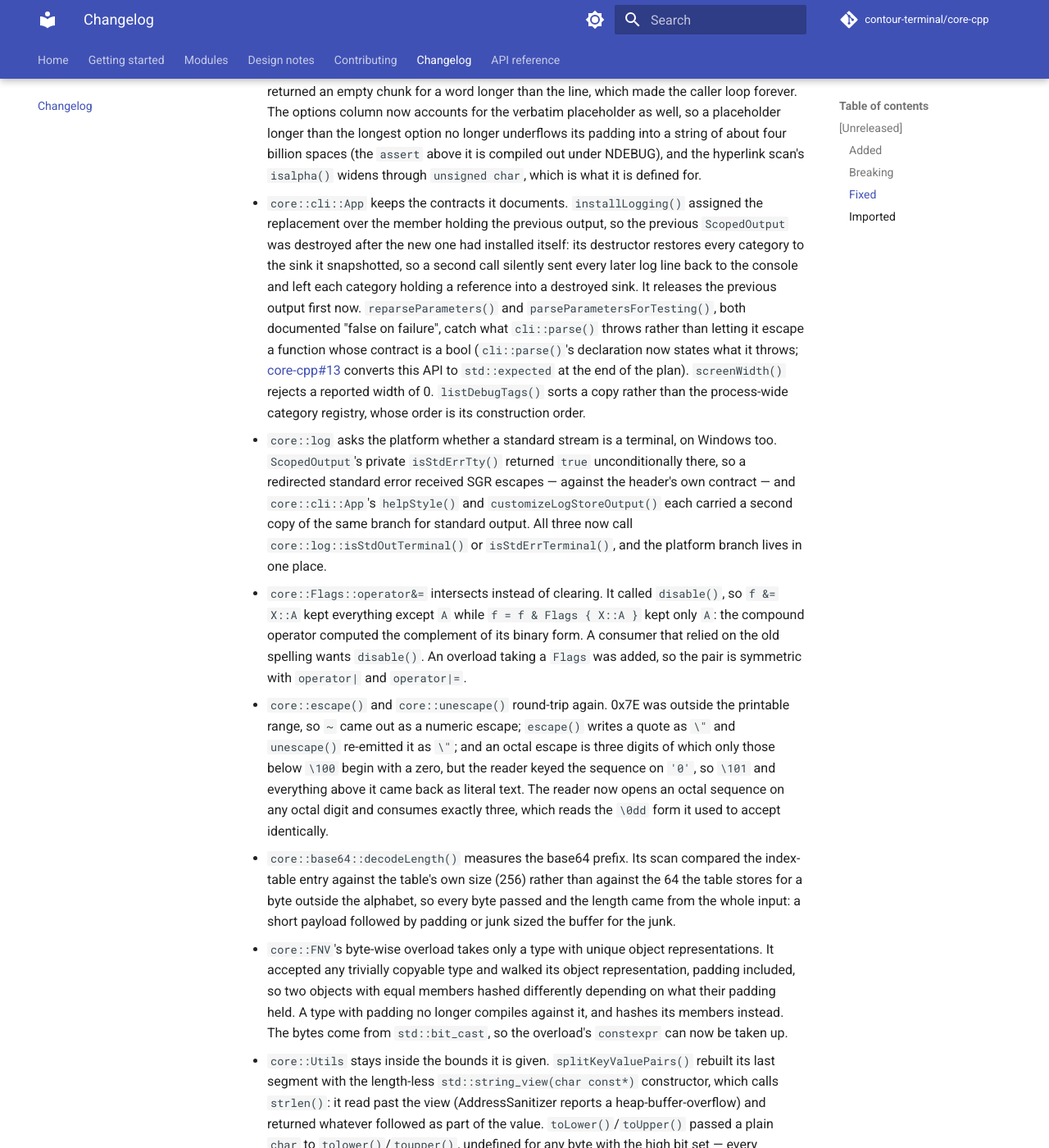
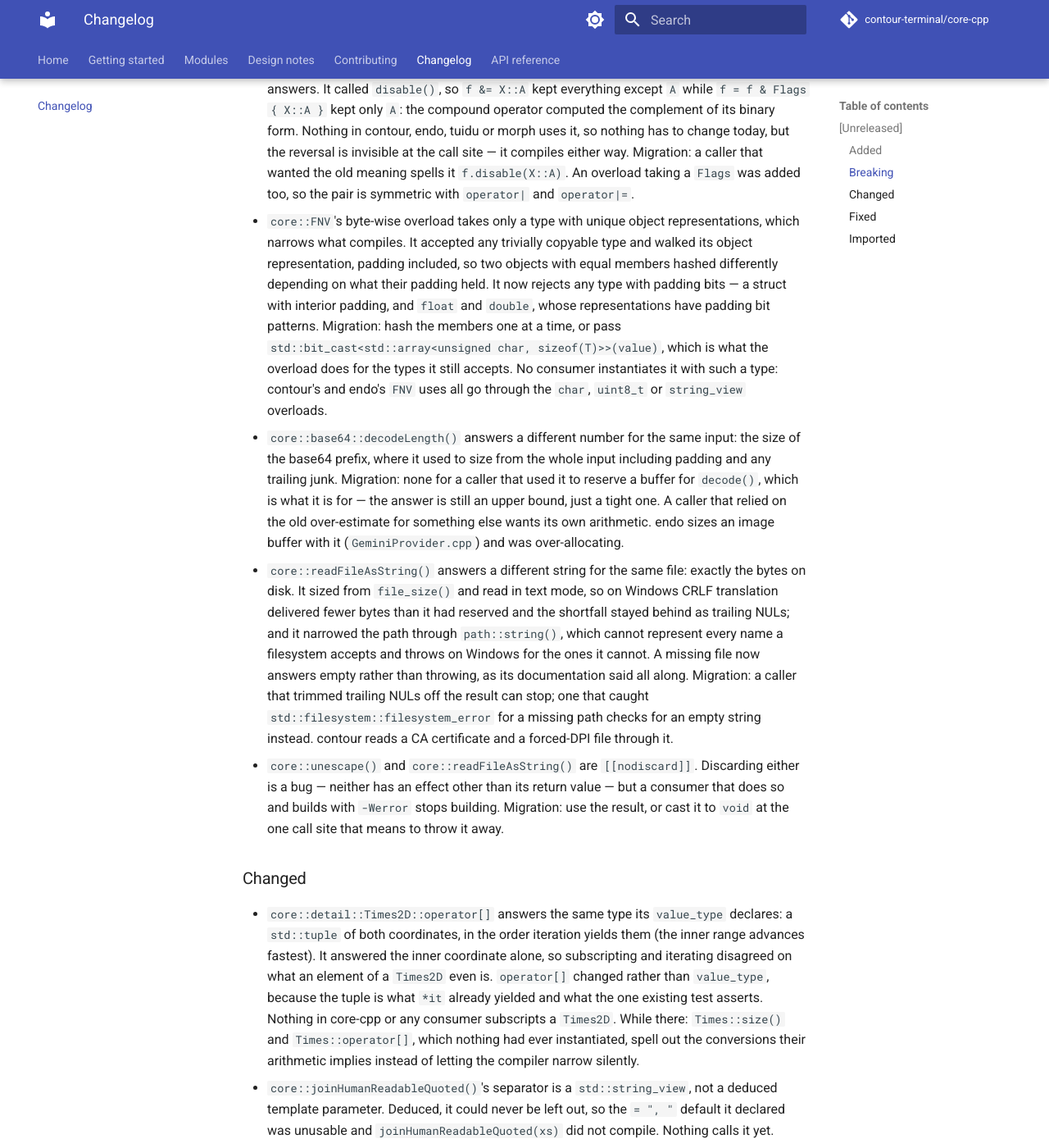
Before and after one commit to contour-terminal/core-cpp, an MkDocs documentation site: the page built from docs/changelog.md, in a window 1280 px wide and 1400 px high, scrolled down 7238 px. Shown: the whole window at 82% size. Built offline with MkDocs 1.6.1 and Material for MkDocs 9.7.7, drawn with Linux system fonts in a browser that asks for light colours; comment, search, counter and statistics services are not loaded; some of the changed text lies outside the part shown.

Commit message:
docs: the changelog separates this round's breaking changes from its fixes
Five of the gate's fixes change what a consumer sees, and the rule in
.agent/rules/library-hygiene.md puts those under Breaking with a
migration note, not under Fixed: Flags::operator&='s silent reversal,
FNV's narrowed constraint (which now also rejects float and double),
decodeLength()'s and readFileAsString()'s changed answers, and the new
[[nodiscard]] on unescape() and readFileAsString(), which stops a
consumer building with -Werror. The prose existed; only its placement
was wrong.

A Changed section records the two API items ruled on separately:
Times2D::operator[] and joinHumanReadableQuoted()'s separator.

Also recorded: that unescape() now reads a backslash before 1..7 as the
start of an octal run rather than as two literal characters, and that
installLogging() leaves logging on the console when a replacement
destination fails to open.

escape() gained the Doxygen it should have had when its behaviour
changed, and Base64's LastDigitIndex comment describes the constant it
is rather than the sentinel one past it.

Signed-off-by: Christian Parpart <christian@parpart.family>

```diff
--- a/CHANGELOG.md
+++ b/CHANGELOG.md
@@ -231,6 +231,15 @@ workflow refuses one without a section here.
   published platform per row rather than stopping at whichever host actually runs the check.
   `cmake/FetchTransferBound.cmake` compared identical at the same commit; no change there.
 
+- `core::platform::NativeFileSystem` takes its rename primitive at construction:
+  `RenameFunction`, `nativeRename()` and a constructor defaulting to it, so `instance()` and every
+  existing caller are unchanged. It is the one filesystem call the class takes rather than makes,
+  and it is injected because `rename()`'s two-hop lettercase retry only runs on a volume that
+  refuses a case-only rename outright -- which ext4, APFS, NTFS and UFS all do natively, so the
+  retry was unreachable from any test. It moves a consumer's entry through a temporary name and
+  can leave it there when both the second hop and the rollback fail, which is not behaviour that
+  may ship untested (controller ruling R53).
+
 ### Breaking
 
 - `core::platform::FileSystem::openWrite()` takes a `core::platform::WriteMode` and `copyFile()` a
@@ -248,6 +257,56 @@ workflow refuses one without a section here.
   alongside its neighbours `InMemoryFileSystem` and `MockFileInfoProvider`; it used to open
   `core::platform`. Migration: spell it `core::platform::testing::TestEnvironmentProvider`.
 
+- `core::Flags::operator&=` intersects instead of clearing, which silently reverses what it
+  answers. It called `disable()`, so `f &= X::A` kept everything except `A` while
+  `f = f & Flags { X::A }` kept only `A`: the compound operator computed the complement of its
+  binary form. Nothing in contour, endo, tuidu or morph uses it, so nothing has to change today,
+  but the reversal is invisible at the call site — it compiles either way. Migration: a caller
+  that wanted the old meaning spells it `f.disable(X::A)`. An overload taking a `Flags` was added
+  too, so the pair is symmetric with `operator|` and `operator|=`.
+- `core::FNV`'s byte-wise overload takes only a type with unique object representations, which
+  narrows what compiles. It accepted any trivially copyable type and walked its object
+  representation, padding included, so two objects with equal members hashed differently
+  depending on what their padding held. It now rejects any type with padding bits — a struct with
+  interior padding, and `float` and `double`, whose representations have padding bit patterns.
+  Migration: hash the members one at a time, or pass
+  `std::bit_cast<std::array<unsigned char, sizeof(T)>>(value)`, which is what the overload does
+  for the types it still accepts. No consumer instantiates it with such a type: contour's and
+  endo's `FNV` uses all go through the `char`, `uint8_t` or `string_view` overloads.
+- `core::base64::decodeLength()` answers a different number for the same input: the size of the
+  base64 prefix, where it used to size from the whole input including padding and any trailing
+  junk. Migration: none for a caller that used it to reserve a buffer for `decode()`, which is
+  what it is for — the answer is still an upper bound, just a tight one. A caller that relied on
+  the old over-estimate for something else wants its own arithmetic. endo sizes an image buffer
+  with it (`GeminiProvider.cpp`) and was over-allocating.
+- `core::readFileAsString()` answers a different string for the same file: exactly the bytes on
+  disk. It sized from `file_size()` and read in text mode, so on Windows CRLF translation
+  delivered fewer bytes than it had reserved and the shortfall stayed behind as trailing NULs;
+  and it narrowed the path through `path::string()`, which cannot represent every name a
+  filesystem accepts and throws on Windows for the ones it cannot. A missing file now answers
+  empty rather than throwing, as its documentation said all along. Migration: a caller that
+  trimmed trailing NULs off the result can stop; one that caught `std::filesystem::filesystem_error`
+  for a missing path checks for an empty string instead. contour reads a CA certificate and a
+  forced-DPI file through it.
+- `core::unescape()` and `core::readFileAsString()` are `[[nodiscard]]`. Discarding either is a
+  bug — neither has an effect other than its return value — but a consumer that does so and
+  builds with `-Werror` stops building. Migration: use the result, or cast it to `void` at the
+  one call site that means to throw it away.
+
+### Changed
+
+- `core::detail::Times2D::operator[]` answers the same type its `value_type` declares: a
+  `std::tuple` of both coordinates, in the order iteration yields them (the inner range advances
+  fastest). It answered the inner coordinate alone, so subscripting and iterating disagreed on
+  what an element of a `Times2D` even is. `operator[]` changed rather than `value_type`, because
+  the tuple is what `*it` already yielded and what the one existing test asserts. Nothing in
+  core-cpp or any consumer subscripts a `Times2D`. While there: `Times::size()` and
+  `Times::operator[]`, which nothing had ever instantiated, spell out the conversions their
+  arithmetic implies instead of letting the compiler narrow silently.
+- `core::joinHumanReadableQuoted()`'s separator is a `std::string_view`, not a deduced template
+  parameter. Deduced, it could never be left out, so the `= ", "` default it declared was
+  unusable and `joinHumanReadableQuoted(xs)` did not compile. Nothing calls it yet.
+
 ### Fixed
 
 - `core::cli`'s `--help` no longer reads past the text it is laying out. `wordWrapped()` computed
@@ -261,13 +320,18 @@ workflow refuses one without a section here.
   for the verbatim placeholder as well, so a placeholder longer than the longest option no longer
   underflows its padding into a string of about four billion spaces (the `assert` above it is
   compiled out under NDEBUG), and the hyperlink scan's `isalpha()` widens through `unsigned char`,
-  which is what it is defined for.
+  which is what it is defined for. The wrapper also advances its index by what a chunk consumed
+  rather than by what it emitted: the two differ whenever a chunk is trimmed, and a space before
+  a line feed left the trimmed space in front of the index for a skip loop that skips line feeds
+  and not spaces, so the same empty chunk came back for ever and `--help` never returned.
 - `core::cli::App` keeps the contracts it documents. `installLogging()` assigned the replacement
   over the member holding the previous output, so the previous `ScopedOutput` was destroyed after
   the new one had installed itself: its destructor restores every category to the sink it
   snapshotted, so a second call silently sent every later log line back to the console and left
   each category holding a reference into a destroyed sink. It releases the previous output first
-  now. `reparseParameters()` and `parseParametersForTesting()`, both documented "false on
+  now — which means a destination that then fails to open leaves logging on the console rather
+  than on whatever was installed before; the caller is told, and has nothing to fall back to
+  either way. `reparseParameters()` and `parseParametersForTesting()`, both documented "false on
   failure", catch what `cli::parse()` throws rather than letting it escape a function whose
   contract is a bool (`cli::parse()`'s declaration now states what it throws;
   [core-cpp#13](https://github.com/contour-terminal/core-cpp/issues/13) converts this API to
@@ -279,36 +343,35 @@ workflow refuses one without a section here.
   standard error received SGR escapes — against the header's own contract — and
   `core::cli::App`'s `helpStyle()` and `customizeLogStoreOutput()` each carried a second copy of
   the same branch for standard output. All three now call `core::log::isStdOutTerminal()` or
-  `isStdErrTerminal()`, and the platform branch lives in one place.
-- `core::Flags::operator&=` intersects instead of clearing. It called `disable()`, so `f &= X::A`
-  kept everything except `A` while `f = f & Flags { X::A }` kept only `A`: the compound operator
-  computed the complement of its binary form. A consumer that relied on the old spelling wants
-  `disable()`. An overload taking a `Flags` was added, so the pair is symmetric with `operator|`
-  and `operator|=`.
+  `isStdErrTerminal()`, which `core::log` implements once per platform in
+  `src/core/log/posix/TerminalQuery.cpp` and `src/core/log/windows/TerminalQuery.cpp` — an
+  operating-system difference is an implementation, never an `#ifdef` inside the decision
+  (`.agent/rules/platform.md`).
 - `core::escape()` and `core::unescape()` round-trip again. 0x7E was outside the printable range,
   so `~` came out as a numeric escape; `escape()` writes a quote as `\"` and `unescape()`
   re-emitted it as `\"`; and an octal escape is three digits of which only those below `\100`
   begin with a zero, but the reader keyed the sequence on `'0'`, so `\101` and everything above it
   came back as literal text. The reader now opens an octal sequence on any octal digit and
-  consumes exactly three, which reads the `\0dd` form it used to accept identically.
-- `core::base64::decodeLength()` measures the base64 prefix. Its scan compared the index-table
-  entry against the table's own size (256) rather than against the 64 the table stores for a byte
-  outside the alphabet, so every byte passed and the length came from the whole input: a short
-  payload followed by padding or junk sized the buffer for the junk.
-- `core::FNV`'s byte-wise overload takes only a type with unique object representations. It
-  accepted any trivially copyable type and walked its object representation, padding included, so
-  two objects with equal members hashed differently depending on what their padding held. A type
-  with padding no longer compiles against it, and hashes its members instead. The bytes come from
-  `std::bit_cast`, so the overload's `constexpr` can now be taken up.
+  consumes exactly three, which reads the `\0dd` form it used to accept identically (a
+  leading zero is octal-neutral). One reading did change: `\1` through `\7` used to come back as
+  the two literal characters and now open a three-digit octal run. That is correct for anything
+  `escape()` produced, which is what `unescape()` is for; hand-written or third-party escaped text
+  that meant a literal backslash before a digit has to spell the backslash `\\`.
+- `core::FNV`'s byte-wise overload reads the bytes with `std::bit_cast` rather than a
+  `reinterpret_cast` through the object representation, which no constant evaluation may do — so
+  the `constexpr` on the overload can now be taken up. (What it accepts narrowed too; see
+  **Breaking**.)
+- `core::base64::decode()`'s index lambda captures its 256-byte table by reference; by value it
+  copied the whole table on every call.
 - `core::Utils` stays inside the bounds it is given. `splitKeyValuePairs()` rebuilt its last
   segment with the length-less `std::string_view(char const*)` constructor, which calls `strlen()`:
   it read past the view (AddressSanitizer reports a heap-buffer-overflow) and returned whatever
   followed as part of the value. `toLower()`/`toUpper()` passed a plain `char` to
   `tolower()`/`toupper()`, undefined for any byte with the high bit set — every continuation byte
-  of a UTF-8 sequence, and `cli::about::registerProjects()` sorts project titles through them.
-  `readFileAsString()` sized from `file_size()` and read in text mode, so Windows' CRLF
-  translation left the shortfall behind as trailing NULs, and it narrowed the path through
-  `path::string()`, which cannot represent every name. `eachElement()`'s end iterator was
+  of a UTF-8 sequence, and `cli::about::registerProjects()` sorts project titles through them; a
+  character wider than a byte goes to `towlower()`/`towupper()` rather than being truncated into
+  the narrow functions' domain. (`readFileAsString()` is fixed too; because it answers
+  differently, its entry is under **Breaking**.) `eachElement()`'s end iterator was
   `max + 1` computed in `int` and cast back, which for a type narrower than `int` wraps onto
   `begin()` — so the range was empty — and for one as wide as `int` overflows. Windows'
   `threadName()` resized by `len - 1` with `len == 0` on a failed conversion, which threw
```
Also changed, not shown: .agent/reference/provenance.md (+3 -3 lines), 2 other files.
